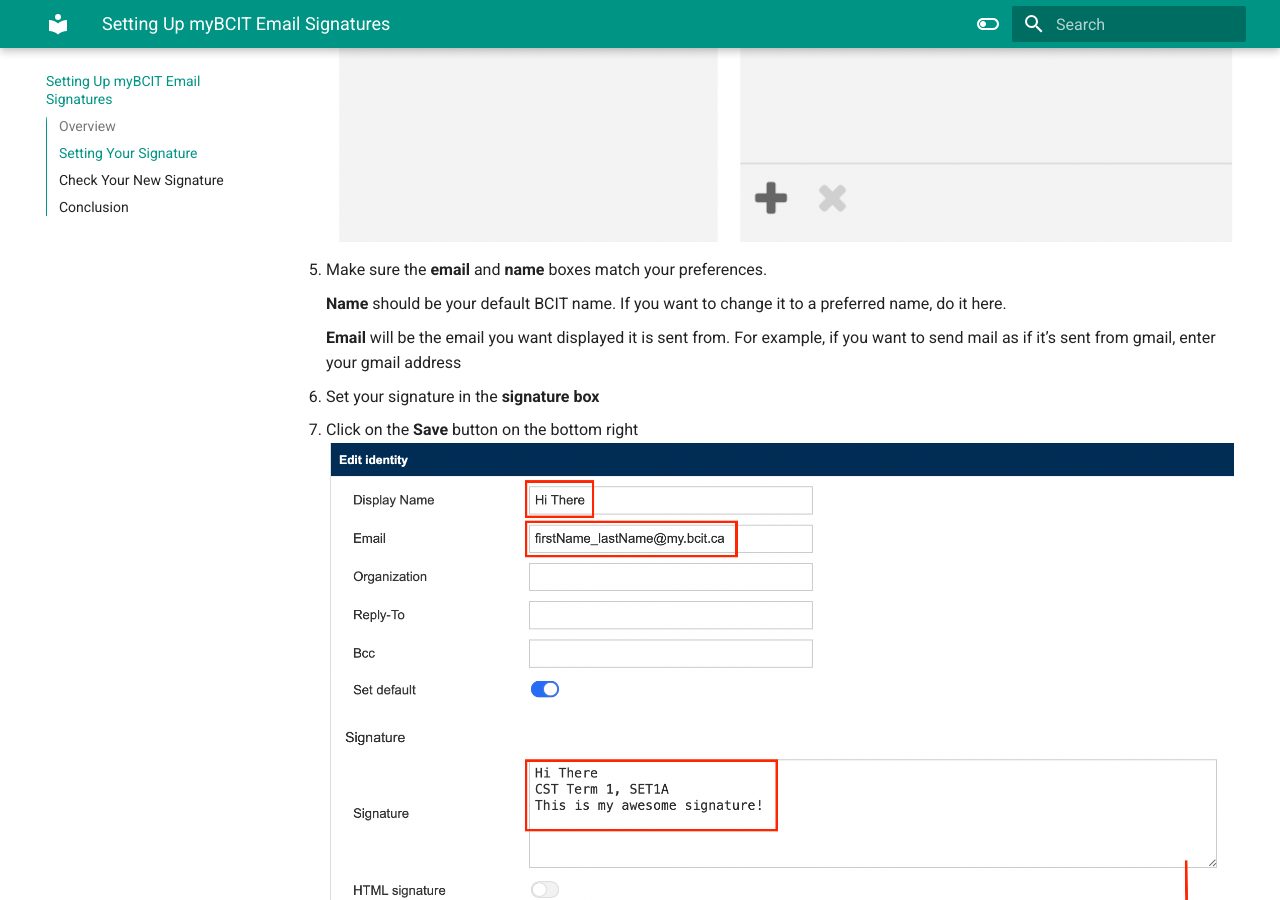
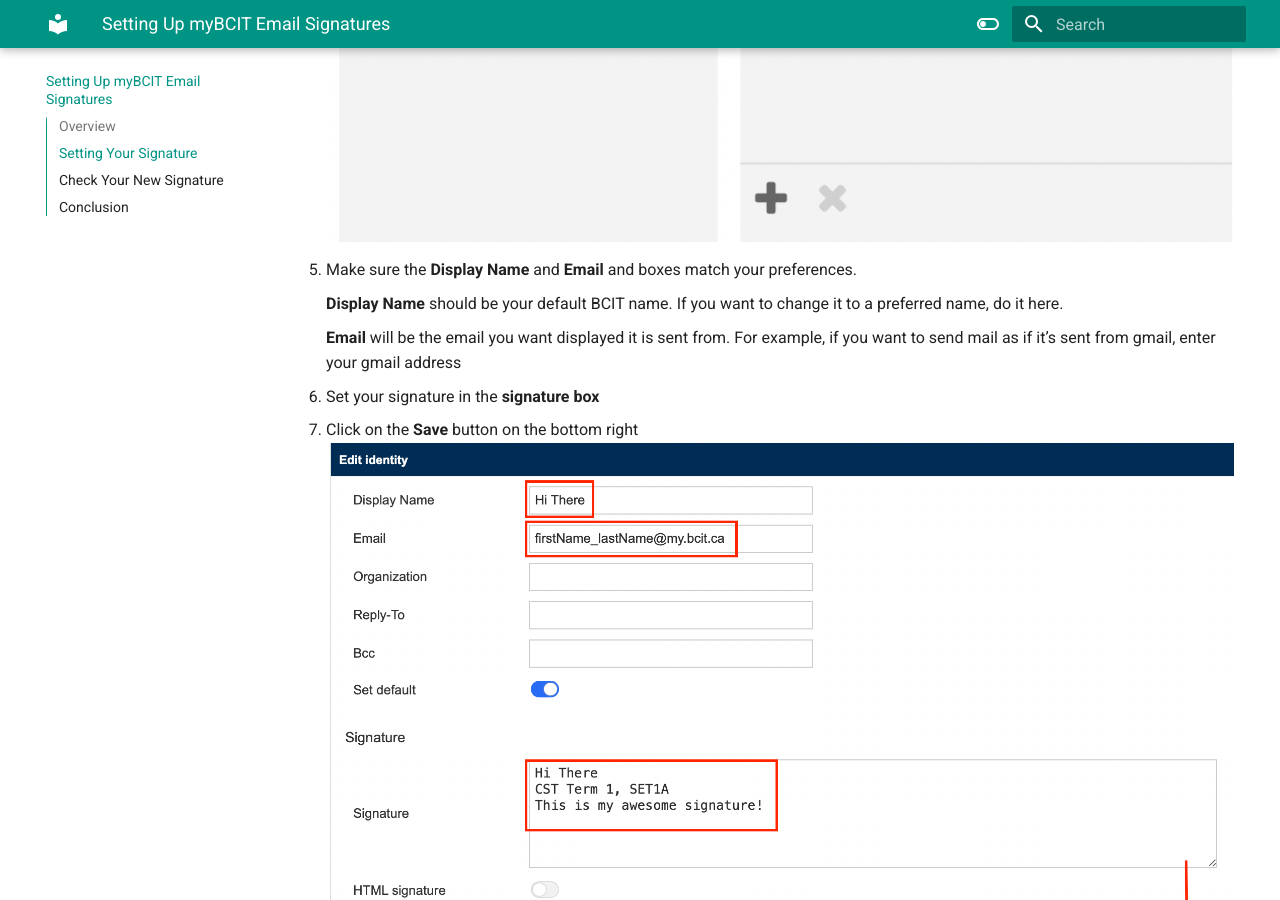
Before and after one commit to cdoig4/Colin-Patty_User_Guide, an MkDocs documentation site: the page built from docs/Task-2.md, in a window 1280 px wide and 900 px high, scrolled down 2402 px. Built offline with MkDocs 1.6.1 and Material for MkDocs 9.7.7, drawn with Linux system fonts in a browser that asks for light colours.

Commit message:
Fixed typo

```diff
--- a/docs/Task-2.md
+++ b/docs/Task-2.md
@@ -16,9 +16,9 @@
 ![image](./Patty's%20Screenshots/COMM%20Screenshots/Signature%20screenshots/Screen%20Shot%202023-03-24%20at%2010.32.21%20AM.png)
 4. Click on your **email** address from the Identities menu
 ![image](./Patty's%20Screenshots/COMM%20Screenshots/Signature%20screenshots/Screen%20Shot%202023-03-24%20at%2010.33.19%20AM.png)
-5. Make sure the **email** and **name** boxes match your preferences.
+5. Make sure the **Display Name** and **Email** and  boxes match your preferences.
 
-    **Name** should be your default BCIT name. If you want to change it to a preferred name, do it here.
+    **Display Name** should be your default BCIT name. If you want to change it to a preferred name, do it here.
 
     **Email** will be the email you want displayed it is sent from. For example, if you want to send mail as if it’s sent from gmail, enter your gmail address
 
```
